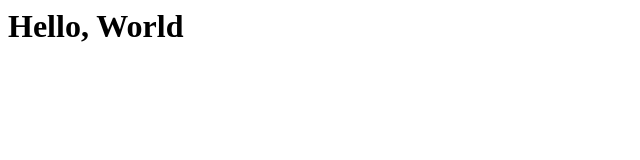
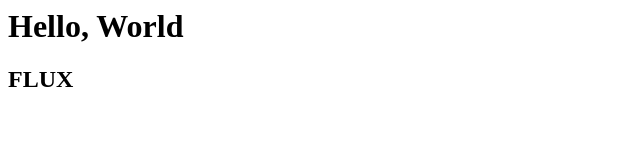
Before and after one commit to tylerchurch/static-site-test, a plain HTML site: page index.html in a window 1280 px wide. Shown: the full height of the page, 0-640 px from the left. Drawn offline with Linux system fonts and the light colour scheme.

Commit message:
Update html file.

```diff
--- a/index.html
+++ b/index.html
@@ -1 +1,2 @@
 <h1>Hello, World</h1>
+<h2>FLUX</h2>
```
